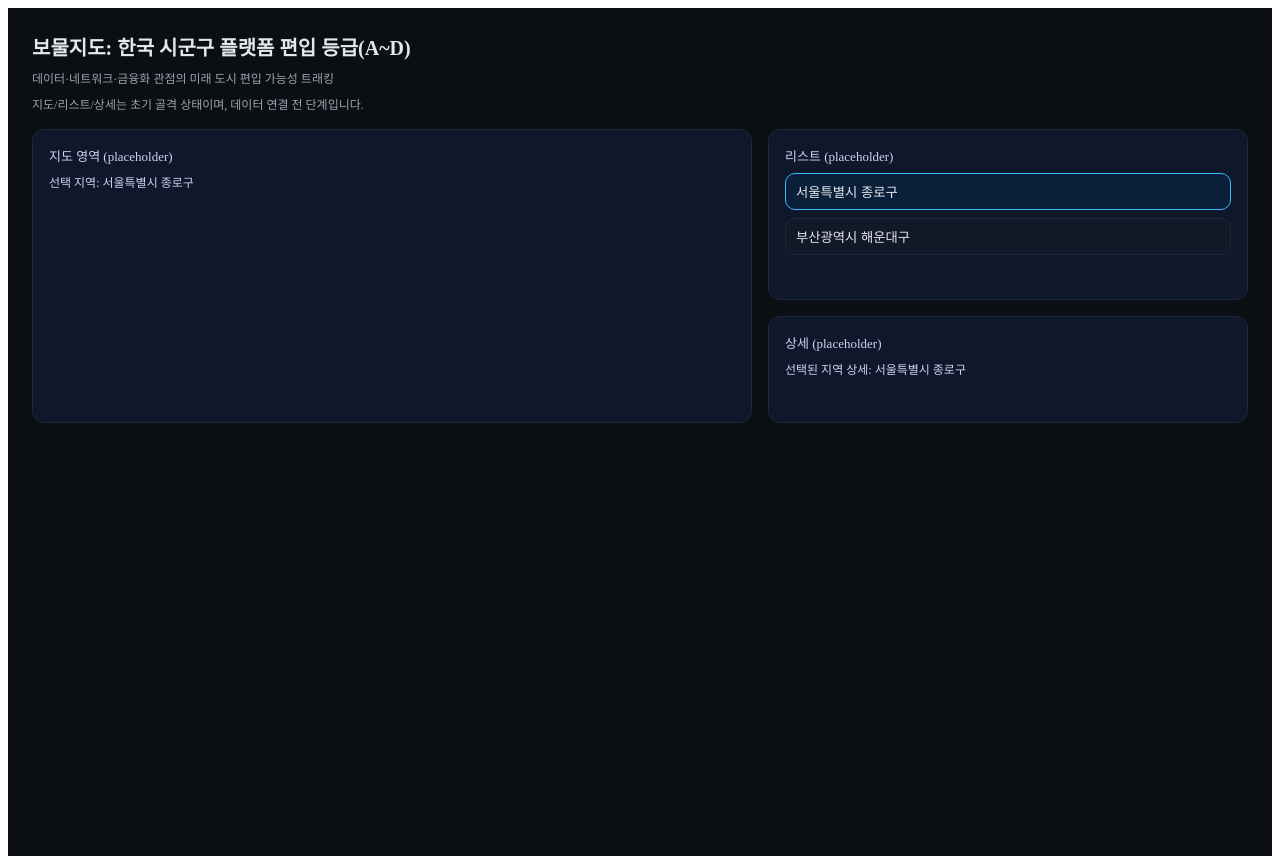
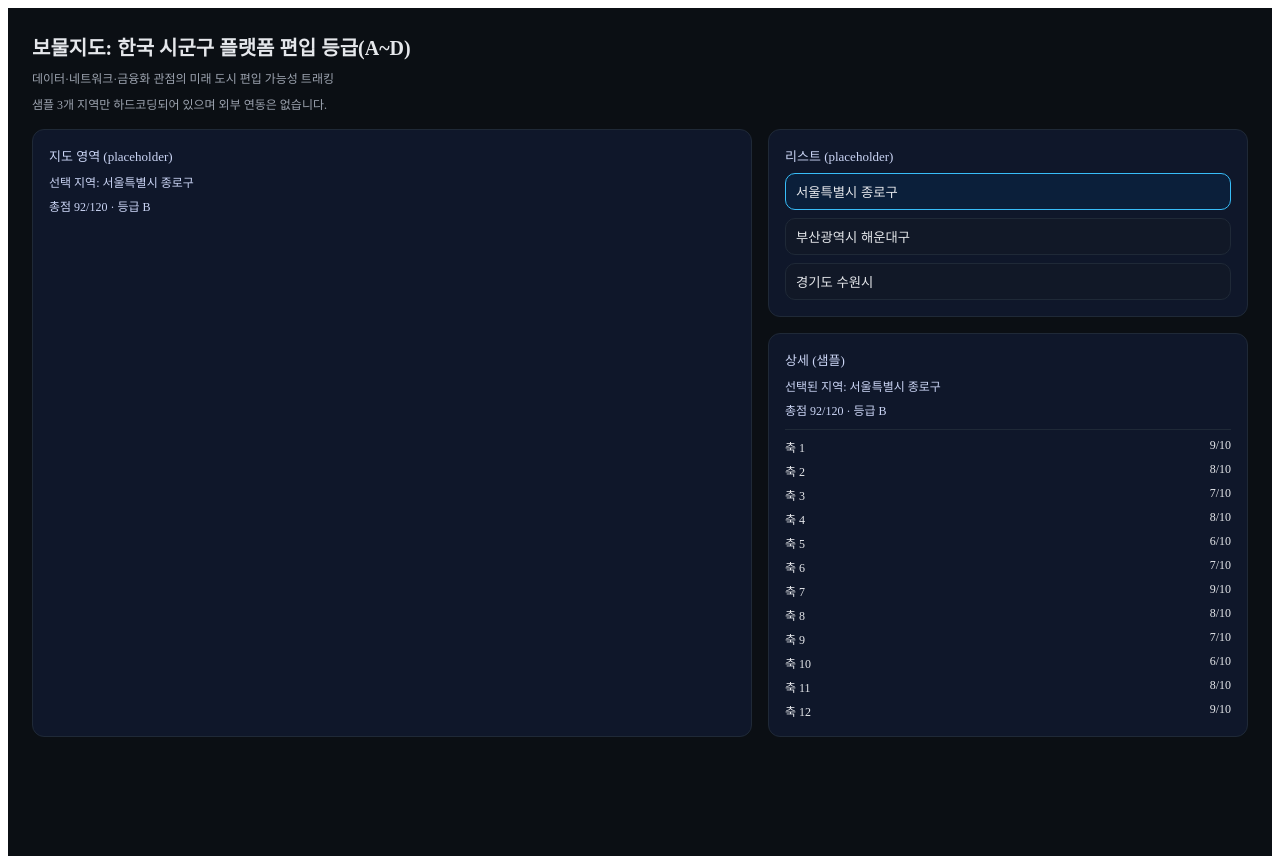
Before and after one commit to siempre4545-lgtm/fed, a Next.js app: page /platform-map-v2 in a window 1280 px wide. Built offline with nearby package versions, Linux system fonts and the light colour scheme.

Commit message:
Add platform-map v2 sample scoring
Wire sample regions, scoring rules, and detail rendering for v2.

```diff
--- a/app/platform-map-v2/page.tsx
+++ b/app/platform-map-v2/page.tsx
@@ -1,14 +1,20 @@
 "use client";
 
-import { useState } from "react";
+import { useMemo, useState } from "react";
+import DetailShell from "../../components/platform-map-v2/DetailShell";
+import ListShell from "../../components/platform-map-v2/ListShell";
 import MapShell from "../../components/platform-map-v2/MapShell";
-import ListShell from "../../components/platform-map-v2/ListShell";
-import DetailShell from "../../components/platform-map-v2/DetailShell";
-
-const MOCK_AREAS = ["서울특별시 종로구", "부산광역시 해운대구"];
+import { SAMPLE_REGIONS } from "../../data/platform-map-v2/sample";
+import { getScoreSummary } from "../../lib/platform-map-v2/scoring";
 
 export default function Page() {
-  const [selectedName, setSelectedName] = useState(MOCK_AREAS[0]);
+  const [selectedId, setSelectedId] = useState(SAMPLE_REGIONS[0]?.id ?? "");
+
+  const selectedRegion = useMemo(
+    () => SAMPLE_REGIONS.find((region) => region.id === selectedId) ?? SAMPLE_REGIONS[0],
+    [selectedId],
+  );
+  const summary = selectedRegion ? getScoreSummary(selectedRegion.axes) : null;
 
   return (
     <div style={{ minHeight: "100vh", padding: 24, background: "#0b0f14", color: "#e5e7eb" }}>
@@ -20,17 +26,21 @@ export default function Page() {
           데이터·네트워크·금융화 관점의 미래 도시 편입 가능성 트래킹
         </div>
         <div style={{ fontSize: 12, color: "#9ca3af" }}>
-          지도/리스트/상세는 초기 골격 상태이며, 데이터 연결 전 단계입니다.
+          샘플 3개 지역만 하드코딩되어 있으며 외부 연동은 없습니다.
         </div>
       </header>
 
       <section className="layout" style={{ marginTop: 16, display: "grid", gap: 16 }}>
         <div className="layoutMain" style={{ display: "grid", gap: 16 }}>
-          <MapShell selectedName={selectedName} />
+          <MapShell
+            selectedName={selectedRegion?.name ?? "선택된 지역 없음"}
+            totalScore={summary?.total ?? 0}
+            grade={summary?.grade ?? "D"}
+          />
         </div>
         <div className="layoutSide" style={{ display: "grid", gap: 16 }}>
-          <ListShell items={MOCK_AREAS} selectedName={selectedName} onSelect={setSelectedName} />
-          <DetailShell selectedName={selectedName} />
+          <ListShell items={SAMPLE_REGIONS} selectedId={selectedId} onSelect={setSelectedId} />
+          <DetailShell region={selectedRegion} />
         </div>
       </section>
 
--- a/components/platform-map-v2/DetailShell.tsx
+++ b/components/platform-map-v2/DetailShell.tsx
@@ -1,8 +1,32 @@
+import { AXIS_MAX_SCORE, getScoreSummary, TOTAL_MAX_SCORE } from "../../lib/platform-map-v2/scoring";
+import type { PlatformMapSample } from "../../lib/platform-map-v2/types";
+
 type Props = {
-  selectedName: string;
+  region?: PlatformMapSample;
 };
 
-export default function DetailShell({ selectedName }: Props) {
+const formatScore = (value: number) => (Number.isInteger(value) ? value.toString() : value.toFixed(1));
+
+export default function DetailShell({ region }: Props) {
+  if (!region) {
+    return (
+      <div
+        style={{
+          borderRadius: 12,
+          border: "1px solid #1f2937",
+          background: "#0f172a",
+          padding: 16,
+          color: "#cbd5f5",
+        }}
+      >
+        <div style={{ fontSize: 13, marginBottom: 8 }}>상세 (placeholder)</div>
+        <div style={{ fontSize: 12 }}>선택된 지역이 없습니다.</div>
+      </div>
+    );
+  }
+
+  const summary = getScoreSummary(region.axes);
+
   return (
     <div
       style={{
@@ -13,8 +37,36 @@ export default function DetailShell({ selectedName }: Props) {
         color: "#cbd5f5",
       }}
     >
-      <div style={{ fontSize: 13, marginBottom: 8 }}>상세 (placeholder)</div>
-      <div style={{ fontSize: 12 }}>선택된 지역 상세: {selectedName}</div>
+      <div style={{ fontSize: 13, marginBottom: 8 }}>상세 (샘플)</div>
+      <div style={{ fontSize: 12, marginBottom: 6 }}>선택된 지역: {region.name}</div>
+      <div style={{ fontSize: 12, marginBottom: 10 }}>
+        총점 {summary.total}/{TOTAL_MAX_SCORE} · 등급 {summary.grade}
+      </div>
+      <div
+        style={{
+          display: "grid",
+          gap: 6,
+          borderTop: "1px solid #1f2937",
+          paddingTop: 8,
+        }}
+      >
+        {region.axes.map((axis) => (
+          <div
+            key={axis.key}
+            style={{
+              display: "flex",
+              justifyContent: "space-between",
+              fontSize: 12,
+              color: "#e5e7eb",
+            }}
+          >
+            <span>{axis.label}</span>
+            <span>
+              {formatScore(axis.score)}/{AXIS_MAX_SCORE}
+            </span>
+          </div>
+        ))}
+      </div>
     </div>
   );
 }
--- a/components/platform-map-v2/ListShell.tsx
+++ b/components/platform-map-v2/ListShell.tsx
@@ -1,10 +1,12 @@
+import type { PlatformMapSample } from "../../lib/platform-map-v2/types";
+
 type Props = {
-  items: string[];
-  selectedName: string;
-  onSelect: (name: string) => void;
+  items: PlatformMapSample[];
+  selectedId: string;
+  onSelect: (id: string) => void;
 };
 
-export default function ListShell({ items, selectedName, onSelect }: Props) {
+export default function ListShell({ items, selectedId, onSelect }: Props) {
   return (
     <div
       style={{
@@ -17,13 +19,13 @@ export default function ListShell({ items, selectedName, onSelect }: Props) {
     >
       <div style={{ fontSize: 13, marginBottom: 8 }}>리스트 (placeholder)</div>
       <div style={{ display: "grid", gap: 8 }}>
-        {items.map((name) => {
-          const active = name === selectedName;
+        {items.map((item) => {
+          const active = item.id === selectedId;
           return (
             <button
-              key={name}
+              key={item.id}
               type="button"
-              onClick={() => onSelect(name)}
+              onClick={() => onSelect(item.id)}
               style={{
                 textAlign: "left",
                 padding: "8px 10px",
@@ -34,7 +36,7 @@ export default function ListShell({ items, selectedName, onSelect }: Props) {
                 cursor: "pointer",
               }}
             >
-              {name}
+              {item.name}
             </button>
           );
         })}
--- a/components/platform-map-v2/MapShell.tsx
+++ b/components/platform-map-v2/MapShell.tsx
@@ -1,8 +1,12 @@
+import type { Grade } from "../../lib/platform-map-v2/scoring";
+
 type Props = {
   selectedName: string;
+  totalScore: number;
+  grade: Grade;
 };
 
-export default function MapShell({ selectedName }: Props) {
+export default function MapShell({ selectedName, totalScore, grade }: Props) {
   return (
     <div
       style={{
@@ -16,6 +20,9 @@ export default function MapShell({ selectedName }: Props) {
     >
       <div style={{ fontSize: 13, marginBottom: 8 }}>지도 영역 (placeholder)</div>
       <div style={{ fontSize: 12 }}>선택 지역: {selectedName}</div>
+      <div style={{ fontSize: 12, marginTop: 6 }}>
+        총점 {totalScore}/120 · 등급 {grade}
+      </div>
     </div>
   );
 }
--- /dev/null
+++ b/data/platform-map-v2/sample.ts
@@ -0,0 +1,26 @@
+import { AXIS_DEFINITIONS, type AxisScore, type PlatformMapSample } from "../../lib/platform-map-v2/types";
+
+const makeAxes = (scores: number[]): AxisScore[] =>
+  AXIS_DEFINITIONS.map((axis, index) => ({
+    key: axis.key,
+    label: axis.label,
+    score: scores[index] ?? 0,
+  }));
+
+export const SAMPLE_REGIONS: PlatformMapSample[] = [
+  {
+    id: "seoul-jongno",
+    name: "서울특별시 종로구",
+    axes: makeAxes([9, 8, 7, 8, 6, 7, 9, 8, 7, 6, 8, 9]),
+  },
+  {
+    id: "busan-haeundae",
+    name: "부산광역시 해운대구",
+    axes: makeAxes([7, 6, 8, 6, 7, 5, 8, 7, 6, 7, 6, 7]),
+  },
+  {
+    id: "gyeonggi-suwon",
+    name: "경기도 수원시",
+    axes: makeAxes([8, 7, 6, 7, 8, 6, 7, 8, 7, 5, 6, 8]),
+  },
+];
--- /dev/null
+++ b/lib/platform-map-v2/scoring.ts
@@ -0,0 +1,32 @@
+import { AXIS_DEFINITIONS, type AxisScore } from "./types";
+
+export const AXIS_MIN_SCORE = 0;
+export const AXIS_MAX_SCORE = 10;
+export const TOTAL_MIN_SCORE = AXIS_DEFINITIONS.length * AXIS_MIN_SCORE;
+export const TOTAL_MAX_SCORE = AXIS_DEFINITIONS.length * AXIS_MAX_SCORE;
+
+export const GRADE_THRESHOLDS = {
+  A: 95,
+  B: 80,
+  C: 60,
+  D: 0,
+} as const;
+
+export type Grade = keyof typeof GRADE_THRESHOLDS;
+
+const clampScore = (value: number) => Math.min(AXIS_MAX_SCORE, Math.max(AXIS_MIN_SCORE, value));
+
+export const getTotalScore = (axes: AxisScore[]) =>
+  axes.reduce((sum, axis) => sum + clampScore(axis.score), 0);
+
+export const getGrade = (totalScore: number): Grade => {
+  if (totalScore >= GRADE_THRESHOLDS.A) return "A";
+  if (totalScore >= GRADE_THRESHOLDS.B) return "B";
+  if (totalScore >= GRADE_THRESHOLDS.C) return "C";
+  return "D";
+};
+
+export const getScoreSummary = (axes: AxisScore[]) => {
+  const total = getTotalScore(axes);
+  return { total, grade: getGrade(total) };
+};
--- /dev/null
+++ b/lib/platform-map-v2/types.ts
@@ -0,0 +1,33 @@
+export type AxisDefinition = {
+  key: string;
+  label: string;
+};
+
+export const AXIS_DEFINITIONS = [
+  { key: "axis1", label: "축 1" },
+  { key: "axis2", label: "축 2" },
+  { key: "axis3", label: "축 3" },
+  { key: "axis4", label: "축 4" },
+  { key: "axis5", label: "축 5" },
+  { key: "axis6", label: "축 6" },
+  { key: "axis7", label: "축 7" },
+  { key: "axis8", label: "축 8" },
+  { key: "axis9", label: "축 9" },
+  { key: "axis10", label: "축 10" },
+  { key: "axis11", label: "축 11" },
+  { key: "axis12", label: "축 12" },
+] as const satisfies AxisDefinition[];
+
+export type AxisKey = (typeof AXIS_DEFINITIONS)[number]["key"];
+
+export type AxisScore = {
+  key: AxisKey;
+  label: string;
+  score: number;
+};
+
+export type PlatformMapSample = {
+  id: string;
+  name: string;
+  axes: AxisScore[];
+};
```
